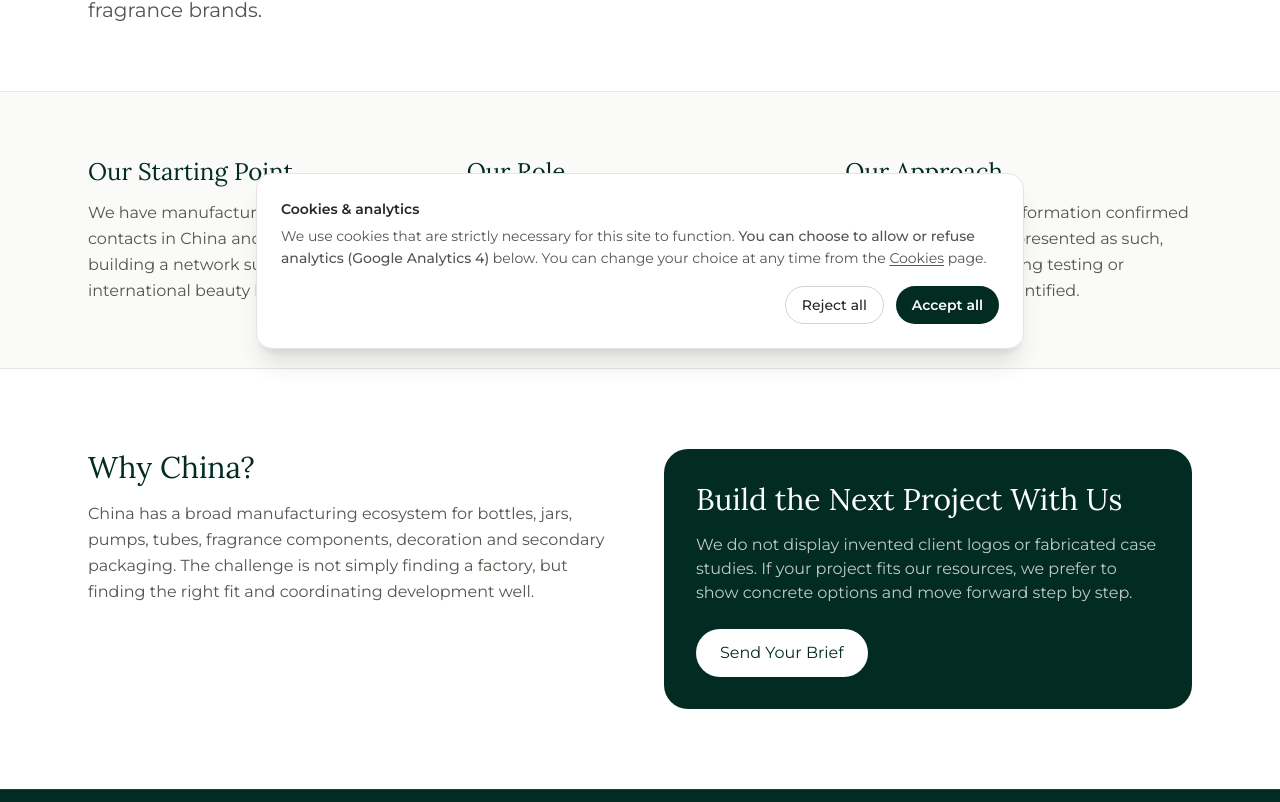
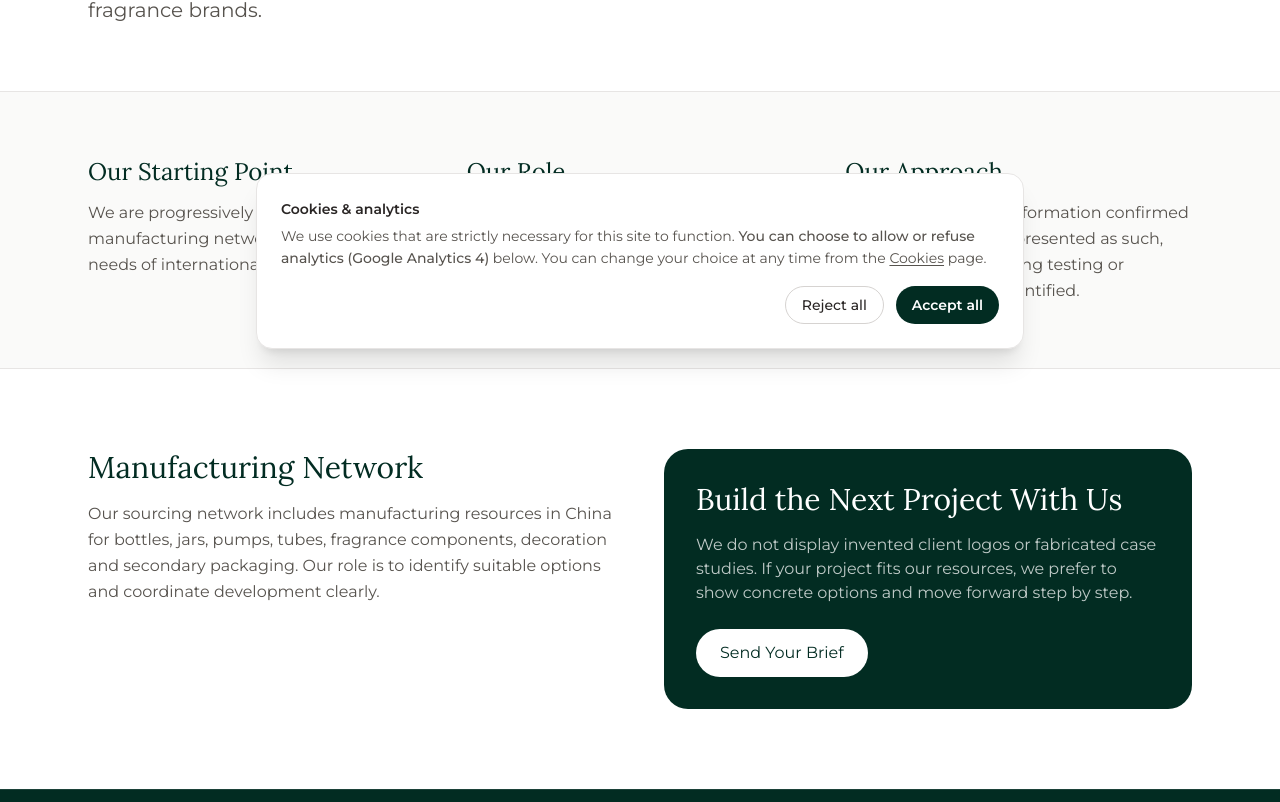
Before and after one commit to cathy6140/-Elmvale-Global-.github.io, a React (Vite) app: page /about in a window 1280 px wide. Shown: the part 435-1237 px from the top of the page. Built offline with nearby package versions, Linux system fonts and the light colour scheme.

Commit message:
Refine About manufacturing network positioning

```diff
--- a/src/pages/About.tsx
+++ b/src/pages/About.tsx
@@ -36,8 +36,8 @@ const About: React.FC = () => {
             <h2 className="font-serif text-2xl text-brand-dark mb-3">{fr ? "Notre point de départ" : "Our Starting Point"}</h2>
             <p className="text-stone-600 leading-relaxed">
               {fr
-                ? "Nous disposons de ressources et contacts auprès de fabricants de packaging en Chine et développons progressivement un réseau adapté aux besoins des marques internationales."
-                : "We have manufacturing resources and contacts in China and are progressively building a network suited to the needs of international beauty brands."}
+                ? "Nous développons progressivement un réseau de fabricants de packaging adapté aux besoins des marques internationales."
+                : "We are progressively building a packaging manufacturing network suited to the needs of international beauty brands."}
             </p>
           </div>
           <div>
@@ -61,11 +61,11 @@ const About: React.FC = () => {
 
       <section className="max-w-6xl mx-auto px-6 py-20 grid lg:grid-cols-2 gap-12">
         <div>
-          <h2 className="font-serif text-3xl text-brand-dark mb-4">{fr ? "Pourquoi la Chine ?" : "Why China?"}</h2>
+          <h2 className="font-serif text-3xl text-brand-dark mb-4">{fr ? "Réseau de fabrication" : "Manufacturing Network"}</h2>
           <p className="text-stone-600 leading-relaxed">
             {fr
-              ? "La Chine dispose d’un écosystème très large pour les flacons, pots, pompes, tubes, composants parfum, décorations et packaging secondaire. La difficulté n’est pas seulement de trouver une usine, mais de trouver une option adaptée au projet et de bien coordonner le développement."
-              : "China has a broad manufacturing ecosystem for bottles, jars, pumps, tubes, fragrance components, decoration and secondary packaging. The challenge is not simply finding a factory, but finding the right fit and coordinating development well."}
+              ? "Notre réseau s’appuie notamment sur des ressources fabricants en Chine pour les flacons, pots, pompes, tubes, composants parfum, décorations et packaging secondaire. Notre rôle est d’identifier les options adaptées au projet et de coordonner le développement avec clarté."
+              : "Our sourcing network includes manufacturing resources in China for bottles, jars, pumps, tubes, fragrance components, decoration and secondary packaging. Our role is to identify suitable options and coordinate development clearly."}
           </p>
         </div>
         <div className="bg-brand-dark text-white rounded-3xl p-8">
```
